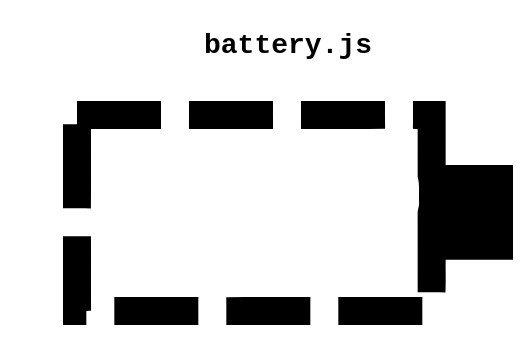
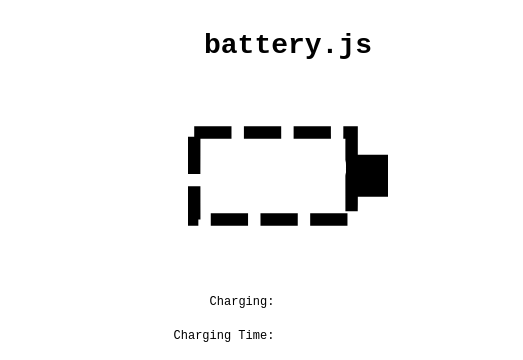
Before and after one commit to miguelmota/battery.js, a website: page demo/index.html in a window 1280 px wide. Shown: the top 360 px of the page, 352-875 px from the left. Drawn offline with Linux system fonts and the light colour scheme.

Commit message:
Resized battery icon

```diff
--- a/demo/index.html
+++ b/demo/index.html
@@ -9,7 +9,7 @@
 <body>
   <h1>battery.js</h1>
 
-<svg id="battery-container" width="338pt" height="168pt" viewBox="0 0 338 168" version="1.1" xmlns="http://www.w3.org/2000/svg">
+<svg id="battery-container" width="200px" height="150px" viewBox="0 0 338 168" version="1.1" xmlns="http://www.w3.org/2000/svg">
 <g id="#000000ff">
 <path fill="#000000" opacity="1.00" d=" M 10.50 0.00 L 73.50 0.00 C 73.51 6.99 73.48 13.97 73.52 20.96 C 56.02 21.05 38.51 20.97 21.01 21.00 C 20.94 40.85 21.11 60.70 20.92 80.54 C 13.95 80.46 6.97 80.52 0.00 80.50 L 0.00 17.49 C 3.50 17.51 6.99 17.50 10.49 17.49 C 10.52 11.66 10.49 5.83 10.50 0.00 Z" />
 <path fill="#000000" opacity="1.00" d=" M 94.50 0.00 L 157.50 0.00 C 157.51 6.98 157.47 13.95 157.54 20.93 C 136.52 21.06 115.49 21.02 94.47 20.95 C 94.52 13.97 94.49 6.98 94.50 0.00 Z" />
```
